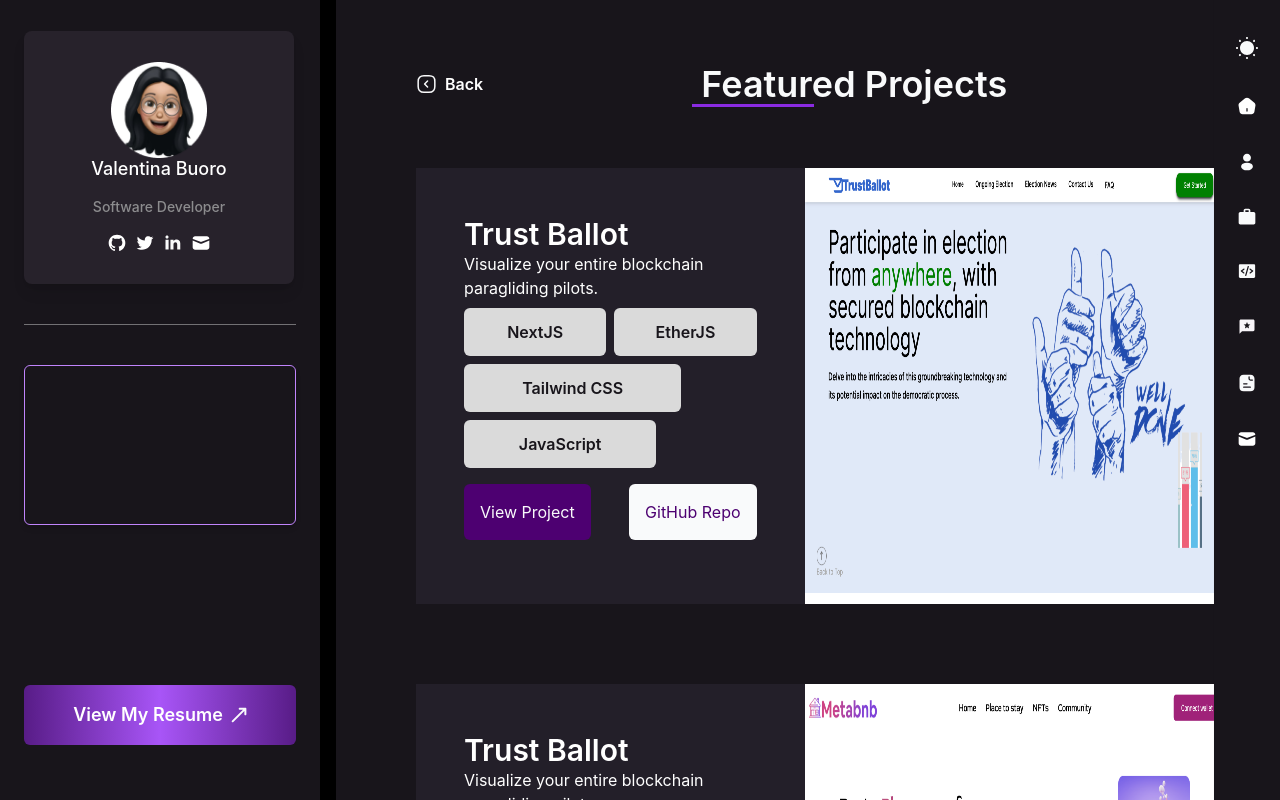
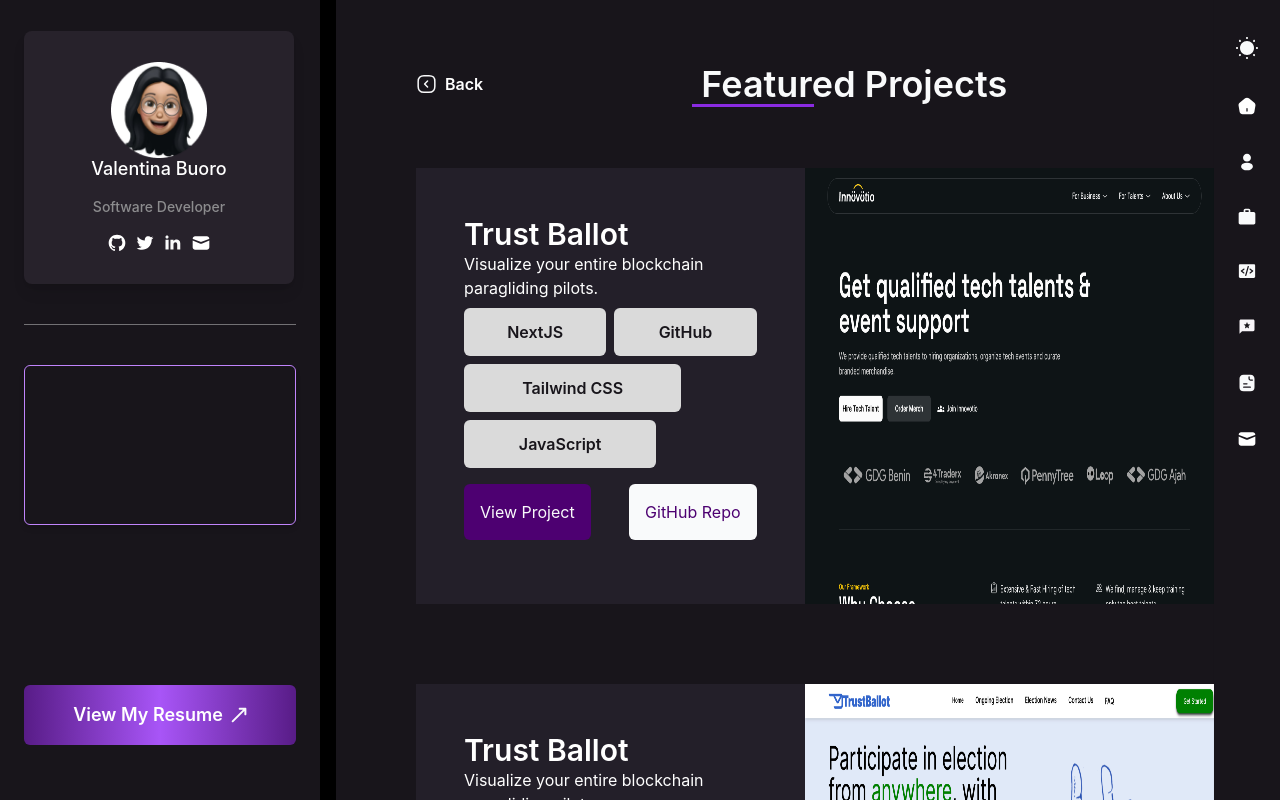
Before and after one commit to valentina-buoro/portfolio-2.0, a Next.js app: page /projects in a window 1280 px wide. Shown: the top 800 px of the page. Built offline with nearby package versions, Linux system fonts and the light colour scheme.

Commit message:
feat: addded product

```diff
--- a/data/project-data.tsx
+++ b/data/project-data.tsx
@@ -1,9 +1,54 @@
 import TrustBallot from "../public/trustballot.png";
 import Meta from "../public/metabnb.png";
+import Innovotio from "../public/innovotio.png";
 
 export const projectFeed = [
   {
     id:"1",
+    img: Innovotio,
+    title: "Innovotio",
+    description: "Innovotio's offiial website",
+    github: "https://github.com/queen-x-vee/product",
+    deployed: "https://www.innovotio.com/",
+    firstTool: "NextJS",
+    secondTool: "GitHub",
+    thirdTool: "Tailwind CSS",
+    fourthTool: "JavaScript",
+
+  },
+  {
+    id:"2",
+    img: TrustBallot,
+    title: "Trust Ballot",
+    description: "Trust Ballot is a blockchain webapp that allows users to create elections and vote on them. It is built with Next.js, Etherjs, and Tailwind CSS.",
+    github: "https://github.com/queen-x-vee/Hackathon-WIBAHacks",
+    deployed: "https://wibateam4.netlify.app/",
+    firstTool: "NextJS",
+    secondTool: "EtherJS",
+    thirdTool: "Tailwind CSS",
+    fourthTool: "JavaScript",
+
+  },
+
+];
+
+
+export const mainProjectFeed = [
+  {
+    id:"1",
+    img: Innovotio,
+    title: "Innovotio",
+    description: "Innovotio's offiial website",
+    github: "https://github.com/queen-x-vee/Hackathon-WIBAHacks",
+    deployed: "https://www.innovotio.com/",
+    firstTool: "NextJS",
+    secondTool: "GitHub",
+    thirdTool: "Tailwind CSS",
+    fourthTool: "JavaScript",
+
+  },
+  {
+    id:"2",
     img: TrustBallot,
     title: "Trust Ballot",
     description: "Trust Ballot is a blockchain webapp that allows users to create elections and vote on them. It is built with Next.js, Etherjs, and Tailwind CSS.",
@@ -16,7 +61,7 @@ export const projectFeed = [
 
   },
   {
-    id:"2",
+    id:"3",
     img: Meta,
     title: "MetaBNB",
     description: "Prisma and Next.js go _great_ together!",
--- a/pages/projects/index.tsx
+++ b/pages/projects/index.tsx
@@ -4,18 +4,18 @@ import Layout from "../../components/Layout";
 import BackArrow from "../../public/backarrow.svg";
 import ProjectCard from "../../components/ProjectCard";
 import { ProjectProps } from "../../types/types";
-import { projectFeed } from "../../data/project-data";
+import { mainProjectFeed } from "../../data/project-data";
 import Image from "next/image";
 
 export const getStaticProps: GetStaticProps = async () => {
   return {
-    props: { projectFeed },
+    props: { mainProjectFeed },
     revalidate: 10,
   };
 };
 
 type Props = {
-  projectFeed: ProjectProps[];
+  mainProjectFeed: ProjectProps[];
 };
 
 const Blog: React.FC<Props> = (props) => {
@@ -35,7 +35,7 @@ const Blog: React.FC<Props> = (props) => {
           </div>
         </div>
         <main>
-          {props.projectFeed.map((post, index) => (
+          {props.mainProjectFeed.map((post, index) => (
             <div key={index} className="mb-20">
               <ProjectCard project={post} />
             </div>
```
Also changed, not shown: public/innovotio.png (added).
